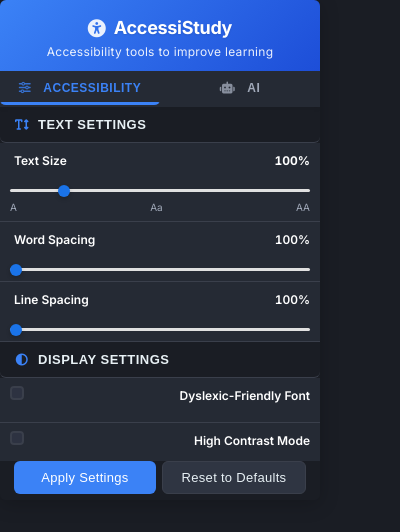
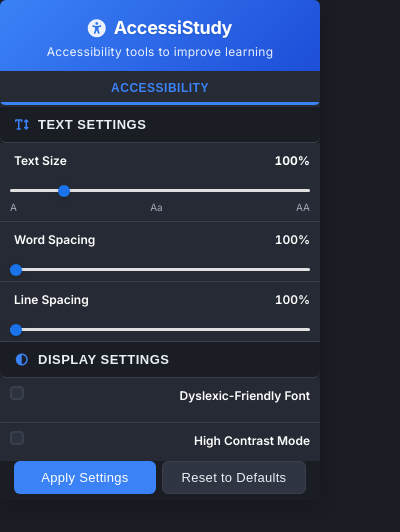
Before and after one commit to KingJamesH/AccessiStudy, a browser extension: page popup.html in a window 400 px wide. Drawn offline with Linux system fonts and the light colour scheme.

Commit message:
v2.21 updated ui: removed AI tab

```diff
--- a/popup.html
+++ b/popup.html
@@ -43,12 +43,8 @@
     <!-- Tabs -->
     <nav class="tabs" role="tablist">
       <button class="tab-button active" data-tab="accessibility" role="tab" aria-selected="true" aria-controls="accessibility-tab">
-        <i class="fas fa-sliders-h"></i>
+        <!-- <i class="fas fa-sliders-h"></i> -->
         <span>Accessibility</span>
-      </button>
-      <button class="tab-button" data-tab="ai" role="tab" aria-selected="false" aria-controls="ai-tab" tabindex="-1">
-        <i class="fas fa-robot"></i>
-        <span>AI</span>
       </button>
     </nav>
 
```
